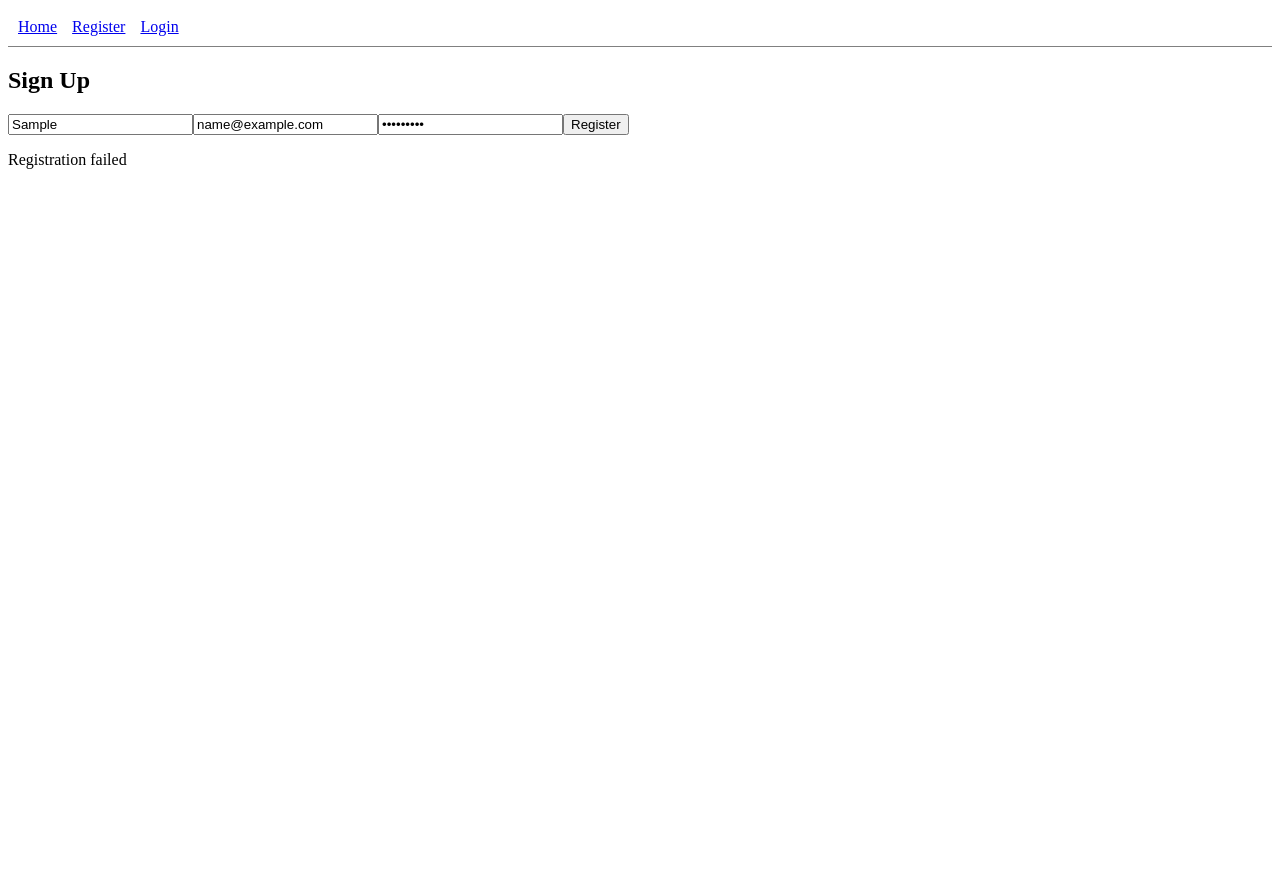
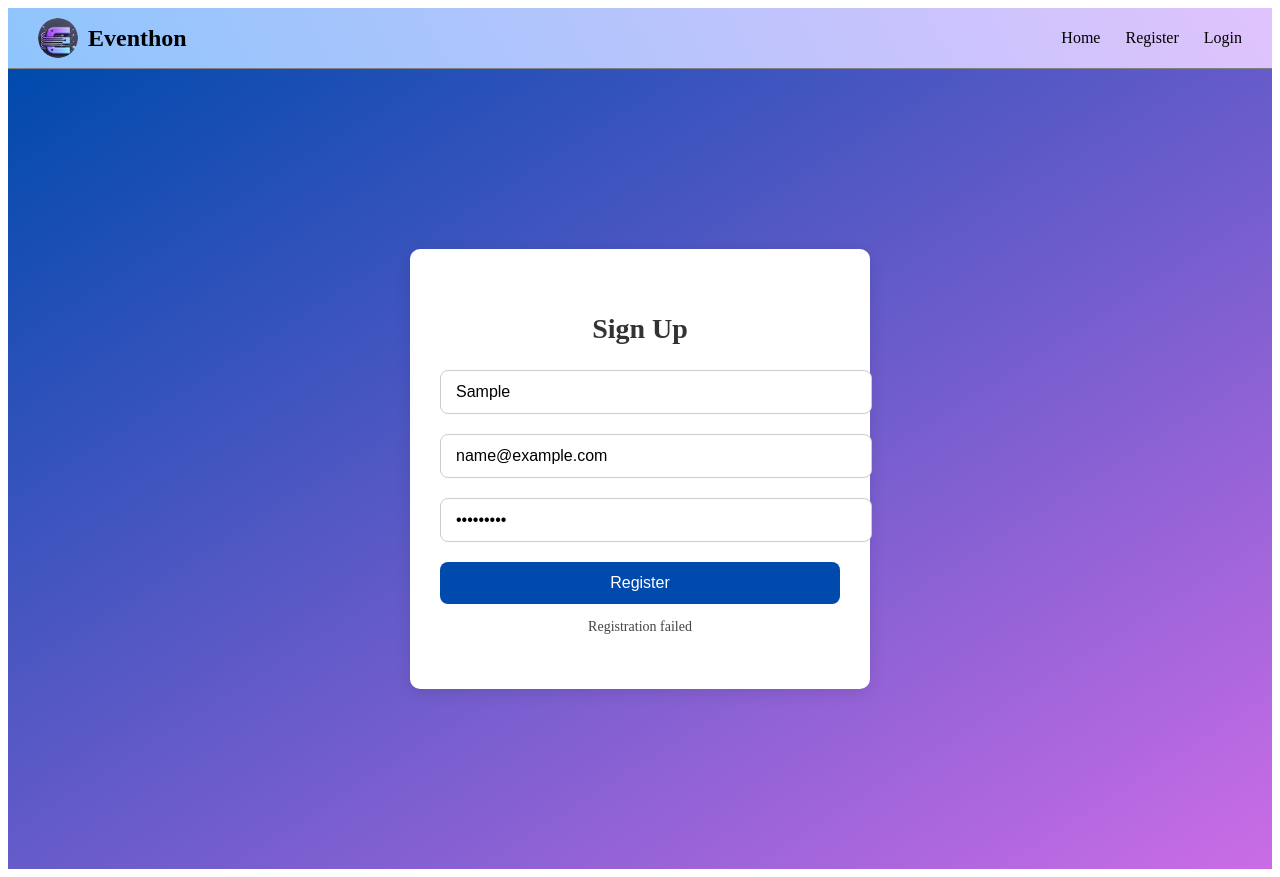
Before and after one commit to lakshmidhar2006/event-management-website-mern, a React (Vite) app in the folder client/: page /signup in a window 1280 px wide. Both pictures are taken after typing "Sample", "name@example.com", "Sample123" into the empty fields and a click on the button "Register". Before the commit the page ends 800 px from the top, so only its background shows below. Built offline with nearby package versions, Linux system fonts and the light colour scheme; no server answers.

Commit message:
Update navbar, route components, and add page-specific styles and logo

```diff
--- a/client/src/components/Navbar.jsx
+++ b/client/src/components/Navbar.jsx
@@ -1,5 +1,6 @@
 import React from 'react';
 import { Link, useNavigate } from 'react-router-dom';
+import Logo from '../assets/logo.png'; // Adjust the path if needed
 
 const Navbar = () => {
   const navigate = useNavigate();
@@ -11,26 +12,64 @@ const Navbar = () => {
   };
 
   return (
-    <nav style={{ padding: '10px', borderBottom: '1px solid gray' }}>
-      <Link to="/home" style={{ marginRight: '15px' }}>Home</Link>
+    <nav style={{
+      display: 'flex',
+      justifyContent: 'space-between',
+      alignItems: 'center',
+      padding: '10px 30px',
+      background: 'linear-gradient(62deg, #8EC5FC 0%, #e0c3fc 100%)',
+      fontFamily: 'Poppins',
+      position: 'sticky',
+      top: 0,
+      zIndex: 1000,
+      borderBottom: '1px solid gray'
+    }}>
+      {/* Logo */}
+      <div style={{ display: 'flex', alignItems: 'center', gap: '10px' }}>
+        <img src={Logo} alt="Eventhon" style={{ width: '40px', height: '40px', borderRadius: '50%' }} />
+        <h2 style={{ margin: 0 }}>Eventhon</h2>
+      </div>
+
+      {/* Links */}
+      <div style={{ display: 'flex', gap: '25px', alignItems: 'center' }}>
+        <Link to="/events" style={linkStyle}>Home</Link>
 
         {!token && (
           <>
-          <Link to="/signup" style={{ marginRight: '15px' }}>Register</Link>
-          <Link to="/login" style={{ marginRight: '15px' }}>Login</Link>
+            <Link to="/signup" style={linkStyle}>Register</Link>
+            <Link to="/login" style={linkStyle}>Login</Link>
           </>
         )}
 
         {token && (
           <>
-          <Link to="/host-event" style={{ marginRight: '15px' }}>Host Event</Link>
-          <Link to="/events" style={{ marginRight: '15px' }}>View Events</Link>
-          <Link to="/my-events" style={{ marginRight: '15px' }}>My Events</Link>
-          <button onClick={handleLogout} style={{ marginLeft: '15px' }}>Logout</button>
+            <Link to="/host-event" style={linkStyle}>Host Event</Link>
+            <Link to="/events" style={linkStyle}>View Events</Link>
+            <Link to="/my-events" style={linkStyle}>My Events</Link>
+            <button onClick={handleLogout} style={buttonStyle}>Logout</button>
           </>
         )}
+      </div>
     </nav>
   );
 };
 
+// 🔹 Reusable styles
+const linkStyle = {
+  textDecoration: 'none',
+  color: 'black',
+  fontWeight: '500',
+  fontSize: '16px'
+};
+
+const buttonStyle = {
+  backgroundColor: '#000',
+  color: '#fff',
+  padding: '6px 14px',
+  borderRadius: '5px',
+  border: 'none',
+  cursor: 'pointer',
+  fontSize: '15px'
+};
+
 export default Navbar;
--- /dev/null
+++ b/client/src/pages/EventList.css
@@ -0,0 +1,67 @@
+/* EventList.css */
+
+.event-list-container {
+    padding: 40px 20px;
+    min-height: 100vh;
+    background: linear-gradient(to bottom right, #6a11cb, #2575fc);
+    font-family: 'Segoe UI', sans-serif;
+    color: #fff;
+  }
+
+  .event-list-title {
+    text-align: center;
+    font-size: 32px;
+    margin-bottom: 30px;
+  }
+
+  .event-list-empty {
+    text-align: center;
+    font-size: 18px;
+  }
+
+  .event-list-card {
+    background-color: #ffffff;
+    color: #333;
+    border-radius: 12px;
+    padding: 20px 25px;
+    margin: 20px auto;
+    max-width: 600px;
+    box-shadow: 0 4px 18px rgba(0, 0, 0, 0.15);
+    transition: transform 0.2s ease-in-out;
+  }
+
+  .event-list-card:hover {
+    transform: scale(1.02);
+  }
+
+  .event-card-title {
+    font-size: 24px;
+    color: #2575fc;
+    margin-bottom: 10px;
+  }
+
+  .event-card-description {
+    font-size: 16px;
+    margin-bottom: 10px;
+  }
+
+  .event-card-detail {
+    font-size: 14px;
+    margin: 5px 0;
+  }
+
+  .event-card-button {
+    margin-top: 15px;
+    padding: 10px 20px;
+    border: none;
+    border-radius: 8px;
+    background-color: #2575fc;
+    color: #fff;
+    font-weight: bold;
+    cursor: pointer;
+    transition: background-color 0.2s ease-in-out;
+  }
+
+  .event-card-button:hover {
+    background-color: #0053d9;
+  }
--- /dev/null
+++ b/client/src/pages/HostEvent.css
@@ -0,0 +1,51 @@
+/* HostEvent.css */
+
+.host-event-form {
+    max-width: 600px;
+    margin: 40px auto;
+    padding: 30px;
+    background: #ffffff;
+    border-radius: 16px;
+    box-shadow: 0 6px 20px rgba(0, 0, 0, 0.15);
+    font-family: 'Segoe UI', sans-serif;
+  }
+
+  .host-event-title {
+    text-align: center;
+    color: #2575fc;
+    margin-bottom: 25px;
+    font-size: 28px;
+  }
+
+  .host-event-form input,
+  .host-event-form textarea {
+    width: 100%;
+    padding: 12px;
+    margin-bottom: 18px;
+    border: 1px solid #ccc;
+    border-radius: 8px;
+    font-size: 15px;
+    font-family: inherit;
+  }
+
+  .host-event-form textarea {
+    resize: vertical;
+    height: 100px;
+  }
+
+  .host-event-form button {
+    width: 100%;
+    padding: 12px;
+    background-color: #2575fc;
+    color: white;
+    border: none;
+    border-radius: 8px;
+    font-weight: bold;
+    font-size: 16px;
+    cursor: pointer;
+    transition: background-color 0.2s ease-in-out;
+  }
+
+  .host-event-form button:hover {
+    background-color: #0053d9;
+  }
--- a/client/src/pages/HostEvent.jsx
+++ b/client/src/pages/HostEvent.jsx
@@ -1,5 +1,6 @@
 import React, { useState } from 'react';
 import axios from 'axios';
+import './HostEvent.css'; // ⬅️ Link to CSS
 
 const HostEvent = () => {
   const [title, setTitle] = useState('');
@@ -11,7 +12,7 @@ const HostEvent = () => {
   const handleSubmit = async (e) => {
     e.preventDefault();
     const token = localStorage.getItem('token');
-    const organizerId = JSON.parse(atob(token.split('.')[1])).id; // decode user ID from JWT
+    const organizerId = JSON.parse(atob(token.split('.')[1])).id;
 
     try {
       await axios.post('http://localhost:5000/api/events/create', {
@@ -29,8 +30,9 @@ const HostEvent = () => {
   };
 
   return (
-    <form onSubmit={handleSubmit}>
-      <h2>Host an Event</h2>
+    <form onSubmit={handleSubmit} className="host-event-form">
+      <h2 className="host-event-title">Host an Event</h2>
+
       <input
         type="text"
         placeholder="Title"
--- /dev/null
+++ b/client/src/pages/Login.css
@@ -0,0 +1,50 @@
+/* Login.css */
+
+.login-container {
+    height: 100vh;
+    background: linear-gradient(to bottom right, #004aad, #cb6ce6);
+    display: flex;
+    justify-content: center;
+    align-items: center;
+  }
+
+  .login-form {
+    background-color: white;
+    padding: 40px 30px;
+    border-radius: 10px;
+    box-shadow: 0 4px 15px rgba(0, 0, 0, 0.1);
+    width: 100%;
+    max-width: 400px;
+  }
+
+  .login-title {
+    text-align: center;
+    margin-bottom: 25px;
+    font-size: 28px;
+    color: #333;
+  }
+
+  .login-input {
+    width: 100%;
+    padding: 12px 15px;
+    margin-bottom: 20px;
+    border: 1px solid #ccc;
+    border-radius: 8px;
+    font-size: 16px;
+  }
+
+  .login-button {
+    width: 100%;
+    padding: 12px;
+    background-color: #004aad;
+    color: white;
+    border: none;
+    border-radius: 8px;
+    font-size: 16px;
+    cursor: pointer;
+    transition: background-color 0.3s;
+  }
+
+  .login-button:hover {
+    background-color: #00337a;
+  }
--- /dev/null
+++ b/client/src/pages/Signup.css
@@ -0,0 +1,57 @@
+/* Signup.css */
+
+.signup-container {
+    height: 100vh;
+    background: linear-gradient(to bottom right, #004aad, #cb6ce6);
+    display: flex;
+    justify-content: center;
+    align-items: center;
+  }
+
+  .signup-form {
+    background-color: white;
+    padding: 40px 30px;
+    border-radius: 10px;
+    box-shadow: 0 4px 15px rgba(0, 0, 0, 0.1);
+    width: 100%;
+    max-width: 400px;
+  }
+
+  .signup-title {
+    text-align: center;
+    margin-bottom: 25px;
+    font-size: 28px;
+    color: #333;
+  }
+
+  .signup-input {
+    width: 100%;
+    padding: 12px 15px;
+    margin-bottom: 20px;
+    border: 1px solid #ccc;
+    border-radius: 8px;
+    font-size: 16px;
+  }
+
+  .signup-button {
+    width: 100%;
+    padding: 12px;
+    background-color: #004aad;
+    color: white;
+    border: none;
+    border-radius: 8px;
+    font-size: 16px;
+    cursor: pointer;
+    transition: background-color 0.3s;
+  }
+
+  .signup-button:hover {
+    background-color: #00337a;
+  }
+
+  .signup-message {
+    margin-top: 15px;
+    text-align: center;
+    font-size: 14px;
+    color: #444;
+  }
--- a/client/src/pages/Signup.jsx
+++ b/client/src/pages/Signup.jsx
@@ -1,34 +1,35 @@
-import React, { useState } from 'react'
-import axios from 'axios'
+import React, { useState } from 'react';
+import axios from 'axios';
+import './Signup.css'; // ⬅️ Add this line to include your styles
 
 const Signup = () => {
-  const [name, setName] = useState('')
-  const [email, setEmail] = useState('')
-  const [password, setPassword] = useState('')
-  const [message, setMessage] = useState('')
+  const [name, setName] = useState('');
+  const [email, setEmail] = useState('');
+  const [password, setPassword] = useState('');
+  const [message, setMessage] = useState('');
 
   const handleSubmit = async (e) => {
-    e.preventDefault()
+    e.preventDefault();
 
-    const formData = { name, email, password }
+    const formData = { name, email, password };
 
     try {
-      const res = await axios.post('http://localhost:5000/api/auth/register', formData)
-      setMessage('Registration successful!')
-      console.log(res.data)
-      // Optionally reset form
-      setName('')
-      setEmail('')
-      setPassword('')
+      const res = await axios.post('http://localhost:5000/api/auth/register', formData);
+      setMessage('Registration successful!');
+      console.log(res.data);
+      setName('');
+      setEmail('');
+      setPassword('');
     } catch (error) {
-      console.error(error)
-      setMessage(error.response?.data?.message || 'Registration failed')
+      console.error(error);
+      setMessage(error.response?.data?.message || 'Registration failed');
     }
-  }
+  };
 
   return (
-    <form onSubmit={handleSubmit}>
-      <h2>Sign Up</h2>
+    <div className="signup-container">
+      <form onSubmit={handleSubmit} className="signup-form">
+        <h2 className="signup-title">Sign Up</h2>
 
         <input
           type="text"
@@ -36,6 +37,7 @@ const Signup = () => {
           onChange={(e) => setName(e.target.value)}
           placeholder="Name"
           required
+          className="signup-input"
         />
         <input
           type="email"
@@ -43,6 +45,7 @@ const Signup = () => {
           onChange={(e) => setEmail(e.target.value)}
           placeholder="Email"
           required
+          className="signup-input"
         />
         <input
           type="password"
@@ -50,12 +53,14 @@ const Signup = () => {
           onChange={(e) => setPassword(e.target.value)}
           placeholder="Password"
           required
+          className="signup-input"
         />
 
-      <button type="submit">Register</button>
-      {message && <p>{message}</p>}
+        <button type="submit" className="signup-button">Register</button>
+        {message && <p className="signup-message">{message}</p>}
       </form>
-  )
-}
+    </div>
+  );
+};
 
-export default Signup
+export default Signup;
```
Also changed, not shown: client/src/pages/EventList.jsx (+12 -11 lines), client/src/pages/Login.jsx (+8 -6 lines), client/src/pages/myEvents.css (added, +73 -0 lines), client/src/pages/myEvents.jsx (+12 -10 lines), client/src/assets/logo.png (added). Lines whose indentation alone changed are shown as unchanged.
